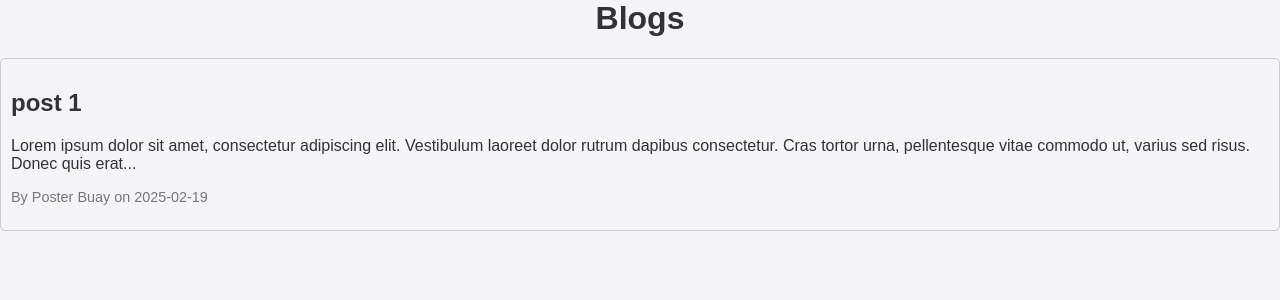
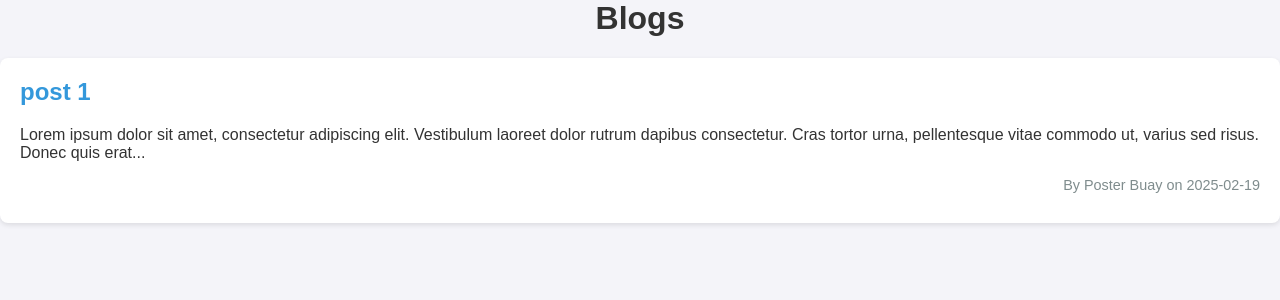
Before and after one commit to theyvraj/cms, a Flask app: page /blogs in a window 1280 px wide. Shown: the top 300 px of the page. Run offline with Flask 3, Linux system fonts and the light colour scheme; data comes from the database, SQL or seed files in the repository; both versions use the stored data as it was after the commit.

Commit message:
modified:   app.py 	modified:   blog.db 	modified:   static/style.css 	new file:   templates/blog_post.html 	modified:   templates/blogs.html

```diff
--- a/app.py
+++ b/app.py
@@ -137,9 +137,18 @@ def logout():
 @app.route('/blogs')
 def blogs():
     conn = get_db_connection()
-    posts = conn.execute('SELECT title, content, author, date FROM posts').fetchall()
+    posts = conn.execute('SELECT post_id, title, content, author, date FROM posts').fetchall()
     conn.close()
     return render_template('blogs.html', posts=posts)
 
+@app.route('/blog_post/<int:post_id>')
+def blog_post(post_id):
+    conn = get_db_connection()
+    post = conn.execute('SELECT * FROM posts WHERE post_id = ?', (post_id,)).fetchone()
+    conn.close()
+    if post is None:
+        return "Post not found", 404
+    return render_template('blog_post.html', post=post)
+
 if __name__ == '__main__':
     app.run(debug=True)
--- a/static/style.css
+++ b/static/style.css
@@ -185,12 +185,37 @@ button:hover {
 }
 
 .blog-post {
-    border: 1px solid #ccc;
-    padding: 10px;
-    border-radius: 5px;
+    background-color: #fff;
+    border-radius: 8px;
+    padding: 20px;
+    box-shadow: 0 2px 5px rgba(0,0,0,0.1);
+    transition: transform 0.3s ease;
+}
+
+.blog-post:hover {
+    transform: translateY(-5px);
+}
+
+.blog-post h2 {
+    margin-top: 0;
+    color: #3498db;
+}
+
+.blog-post h2 a {
+    text-decoration: none;
+    color: inherit;
+}
+
+.blog-post h2 a:hover {
+    text-decoration: underline;
+}
+
+.blog-post p {
+    margin-bottom: 10px;
 }
 
 .author-date {
     font-size: 0.9em;
-    color: #777;
+    color: #7f8c8d;
+    text-align: right;
 }
--- a/templates/blogs.html
+++ b/templates/blogs.html
@@ -10,9 +10,9 @@
     <div class="blog-container">
         {% for post in posts %}
         <div class="blog-post">
-            <h2>{{ post.title }}</h2>
-            <p>{{ post.content | truncate(200) }}</p>
-            <p class="author-date">By {{ post.author }} on {{ post.date }}</p>
+            <h2><a href="{{ url_for('blog_post', post_id=post['post_id']) }}">{{ post['title'] }}</a></h2>
+            <p>{{ post['content'] | truncate(200) }}</p>
+            <p class="author-date">By {{ post['author'] }} on {{ post['date'] }}</p>
         </div>
         {% endfor %}
     </div>
```
Also changed, not shown: templates/blog_post.html (added, +17 -0 lines), blog.db.
